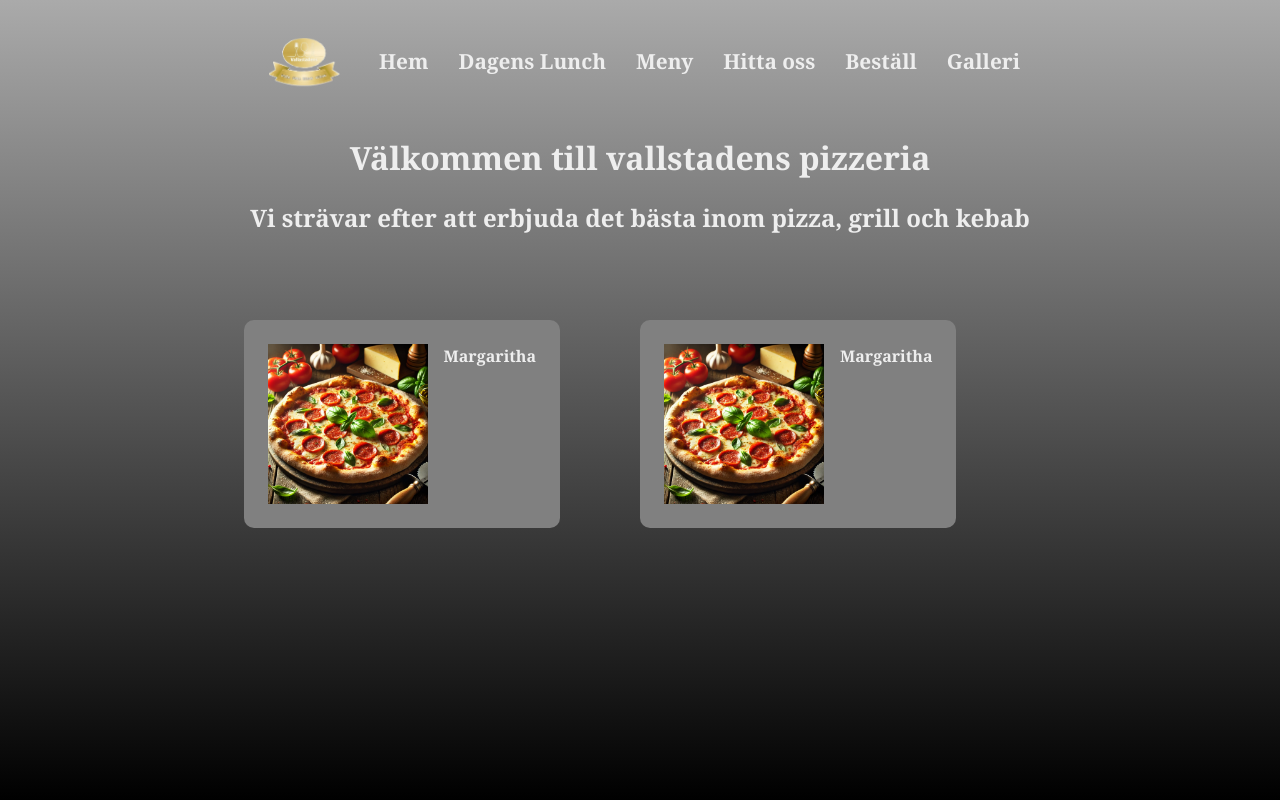
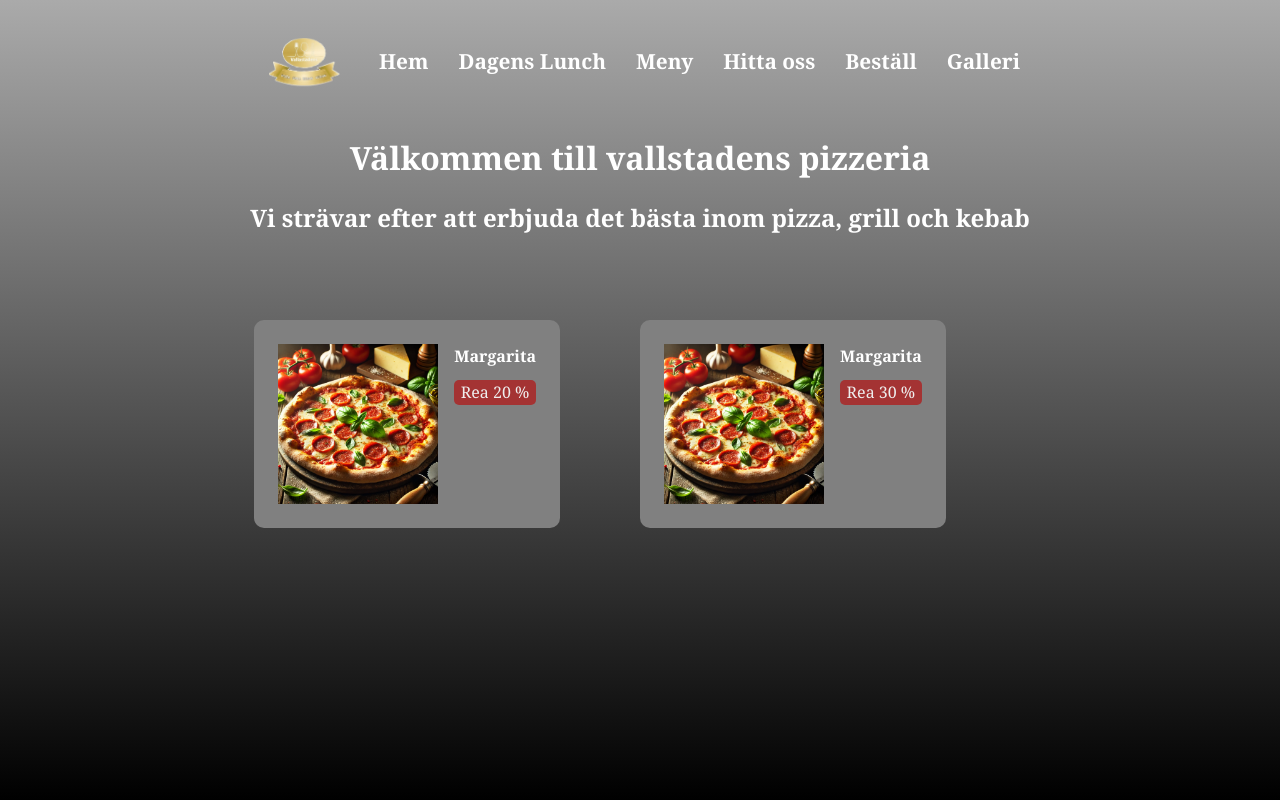
Before and after one commit to chrnas/webdevelopment-react, a React (Vite) app: page / in a window 1280 px wide. Shown: the top 800 px of the page. Built offline with nearby package versions, Linux system fonts and the light colour scheme.

Commit message:
Functionality complete

```diff
--- a/src/components/Footer.jsx
+++ b/src/components/Footer.jsx
@@ -2,7 +2,6 @@ import React from 'react';
 
 export default function Footer(){
     return (
-        <>
         <footer>
             <address>
             VALLASTADENS PIZZA, GRILL, KEBAB <br />
@@ -11,6 +10,5 @@ export default function Footer(){
             Tel: 013-10 44 10
             </address>
         </footer>
-        </>
     );
 }
--- /dev/null
+++ b/src/gallery/EmailForm.jsx
@@ -0,0 +1,32 @@
+import { useState } from 'react';
+
+export default function EmailForm(){
+
+    const [firstName, setFirstName] = useState('');
+    const [lastName, setLastName] = useState('');
+    const [subject, setSubject] = useState('');
+    const [message, setMessage] = useState('');
+    const [email, setEmail] = useState('');
+
+    function generateEmailFromForm(){
+        const body = `Hej,\n\n${message}\n\nKind Regards \n${firstName} ${lastName}`;
+        const mailToLink = `mailto:${email}?subject=${encodeURIComponent(subject)}&body=${encodeURIComponent(body)}`;
+        window.location.href = mailToLink;
+    }
+
+    return (
+        <form>
+            <label htmlFor="fname">Name:</label><br />
+            <input type="text" id="fname" name="fname" placeholder="Enter first name..." value={firstName} onChange={(e) => setFirstName(e.target.value)} /><br />
+            <label htmlFor="lname">Last name:</label><br />
+            <input type="text" id="lname" name="lname" placeholder="Enter last name..." value = {lastName} onChange={(e) => setLastName(e.target.value)}/><br />
+            <label htmlFor="subject">Subject:</label><br />
+            <input type="text" id="subject" name="subject" placeholder="Enter subject..." value={subject} onChange={(e) => setSubject(e.target.value)}/><br />
+            <label htmlFor="message">Message:</label><br />
+            <textarea type="text" id="message" name="message" placeholder="Enter message..." value={message} onChange={(e) => setMessage(e.target.value)}/><br />
+            <label htmlFor="email">Email:</label><br />
+            <input type="email" id="email" name="email" placeholder="Enter email..." value={email} onChange={(e) => setEmail(e.target.value)} /><br />
+            <input onClick={generateEmailFromForm} type="button" value="Submit" />
+        </form>
+    );
+}
--- /dev/null
+++ b/src/gallery/GalleryTable.jsx
@@ -0,0 +1,21 @@
+
+export default function GalleryTable(){
+    return (
+        <table>
+            <thead>
+                <tr>
+                <th>Video namn</th>
+                <th>Pizza</th>
+                <th>Insändare</th>
+                </tr>
+            </thead>
+            <tbody>
+                <tr>
+                <td>Pizza zideo 1</td>
+                <td>Margarita</td>
+                <td>Pål johnson</td>
+                </tr>
+            </tbody>
+    </table>
+    )
+}
--- /dev/null
+++ b/src/gallery/GalleryVideo.jsx
@@ -0,0 +1,9 @@
+
+export default function GalleryVideo(){
+    return (
+        <video controls>
+            <source src="./src/assets/video_pizza.mp4" type="video/mp4" alt="video, pizza" />
+            Your browser does not support the video tag.
+        </video>
+    )
+}
--- a/src/home-page/HomePage.jsx
+++ b/src/home-page/HomePage.jsx
@@ -2,24 +2,6 @@ import Footer from '../components/Footer.jsx'
 import OfferCard from './OfferCard.jsx'
 
 export default function HomePage() {
-
-    const margharitaParams = {
-        descriptionId: 'margaritha-offercard-description',
-        ingredientsId: 'margaritha-offercard-ingredients',
-        offerCardDescription: 'En klassisk pizza med tomatsås, mozzarella och färsk basilika – enkel och smakrik.',
-        offerText: 'Rea 20 %',
-        src: './src/assets/margarita.webp',
-        altText: 'pizza, margarita'
-    }
-
-    const vesuvioParams = {
-        descriptionId: 'vesuvio-offercard-description',
-        ingredientsId: 'vesuvio-offercard-ingredients',
-        offerCardDescription: 'En pizza med tomatsås, mozzarella och skinka – en fyllig och härlig favorit!',
-        offerText: 'Rea 30 %',
-        src: './src/assets/vesuvio.webp',
-        altText: 'pizza, vesuvio'
-    }
 
     return (
         <>
@@ -32,8 +14,16 @@ export default function HomePage() {
             </div>
             <div className="main-content">
                 <div className="offer-lane">
-                    <OfferCard params={margharitaParams}/>
-                    <OfferCard params={vesuvioParams}/>
+                    <OfferCard offerCardDescription='En klassisk pizza med tomatsås, mozzarella och färsk basilika – enkel och smakrik.'
+                                offerText='Rea 20 %'
+                                altText='pizza, margarita'
+                                redirectLink='/menu?filter=Margherita'
+                    />
+                    <OfferCard offerCardDescription='En pizza med tomatsås, mozzarella och skinka – en fyllig och härlig favorit!'
+                                offerText='Rea 30 %'
+                                altText='pizza, vesuvio'
+                                redirectLink='/menu?filter=Vesuvio'
+                    />
                 </div>
             </div>
         </main>
--- a/src/home-page/OfferCard.jsx
+++ b/src/home-page/OfferCard.jsx
@@ -1,30 +1,31 @@
+import { useState } from "react";
+import { useNavigate } from 'react-router-dom';
 
-export default function OfferCard(params) {
+export default function OfferCard({offerCardDescription, offerText, altText, redirectLink}) {
 
-    function expandOfferCard(){
-        if (!document.getElementById(params.ingredientId)){
-            const descriptionElement = document.createElement("p");
-            descriptionElement.id = params.ingredientId;
-            descriptionElement.innerHTML = params.offerCardDescription;
-            const offerCardElement = document.getElementById(params.descriptionId);
-            offerCardElement.appendChild(descriptionElement)
-        }
+  const [isDescriptionVisible, setDescriptionVisible] = useState(false);
+  const navigate = useNavigate();
+
+  function expandOfferCard() {
+    setDescriptionVisible(true);
   }
 
-    function collapseOfferCard(){
-        const description = document.getElementById(params.ingredientId)
-        if (description){
-            const offerCardElement = document.getElementById(params.descriptionId);
-            offerCardElement.removeChild(description);
-        }
+  function collapseOfferCard() {
+    setDescriptionVisible(false);
   }
 
   return (
-        <div onMouseOver={expandOfferCard} onMouseLeave={collapseOfferCard} className="offer-card">
-            <img src='./src/assets/margarita.webp' alt={params.altText} />
-            <div id={params.descriptionId} className="offer-text">
-                <h3>Margaritha</h3>
-                <div className="offer-text">{params.offerText}</div>
+    <div
+      onMouseOver={expandOfferCard}
+      onMouseLeave={collapseOfferCard}
+      onClick={() => navigate(redirectLink)}
+      className="offer-card"
+    >
+      <img src="./src/assets/margarita.webp" alt={altText} />
+      <div className="offer-text">
+        <h3>Margarita</h3>
+        <div className="offer-text">{offerText}</div>
+        {isDescriptionVisible && <p>{offerCardDescription}</p>}
       </div>
     </div>
   );
--- a/src/index.css
+++ b/src/index.css
@@ -80,28 +80,28 @@ footer {
 h1 {
   font-size: 2rem;
   font-weight: bold;
-  color: #eeeeee;
+  color: hsl(0, 0%, 100%);
   margin-bottom: 1rem;
 }
 
 h2 {
   font-size: 1.5rem;
   font-weight: bold;
-  color: #eeeeee;
+  color: #ffffff;
   margin-bottom: 0.8rem;
 }
 
 h3 {
   font-size: 1rem;
   font-weight: bold;
-  color: #eeeeee;
+  color: #ffffff;
   margin-bottom: 0.6rem;
 }
 
 a {
   text-decoration: none;
-  color: #eeeeee;
-  color: #eeeeee;
+  color: #ffffff;
+  color: #ffffff;
   transition: color 0.3s, text-shadow 0.3s;
 }
 
@@ -190,7 +190,7 @@ nav a {
   cursor: pointer;
   border-radius: 5px;
   text-decoration: none;
-  color: #eeeeee;
+  color: #ffffff;
   transition: color 0.3s, text-shadow 0.3s;
 }
 
@@ -217,6 +217,8 @@ nav a:hover {
 
 .offer-card:hover{
   transform: scale(1.05);
+  color: #fcfeff;
+  text-shadow: 0 0 3px #fcfeff;
 }
 
 .offer-card img{
--- a/src/menu/MenuDisplay.jsx
+++ b/src/menu/MenuDisplay.jsx
@@ -1,8 +1,18 @@
 import { useState, useMemo } from "react";
+import { useNavigate, useLocation } from "react-router-dom";
 
 export default function MenuDisplay({ items }) {
-  const [filterValue, setFilterValue] = useState("");
-  const [selectedCategory, setSelectedCategory] = useState("");
+  const navigate = useNavigate();
+  const location = useLocation();
+  const [filterValue, setFilterValue] = useState(new URLSearchParams(location.search).get("filter") || "");
+  const [selectedCategory, setSelectedCategory] = useState(new URLSearchParams(location.search).get("category") || "");
+
+  const updateURL = (filter, category) => {
+    const params = new URLSearchParams();
+    if (filter) params.set("filter", filter);
+    if (category) params.set("category", category);
+    navigate({ search: params.toString() });
+  };
 
   const filteredItems = useMemo(() => {
     return items.filter((item) => {
@@ -20,46 +30,33 @@ export default function MenuDisplay({ items }) {
   }, [items, filterValue, selectedCategory]);
 
   const handleFilterChange = (e) => {
-    setFilterValue(e.target.value);
+    const newFilter = e.target.value;
+    setFilterValue(newFilter);
+    updateURL(newFilter, selectedCategory);
   };
 
   const handleCategoryClick = (category) => {
-    // Toggle the category selection
-    if (selectedCategory === category) {
-      setSelectedCategory(""); // If the category is already selected, deselect it
-    } else {
-      setSelectedCategory(category); // If not selected, select the category
-    }
+    const newCategory = selectedCategory === category ? "" : category; // Toggle category
+    setSelectedCategory(newCategory);
+    updateURL(filterValue, newCategory);
   };
+
+  const categories = ['pizza', 'salad', 'pasta', 'other'];
 
   return (
     <>
       <div className="button-row">
+        {categories.map((category) => (
           <button
-          className={`menu-button ${selectedCategory === 'pizza' ? 'selected' : ''}`}
-          onClick={() => handleCategoryClick('pizza')}
+            key={category}
+            className={`menu-button ${selectedCategory === category ? "selected" : ""}`}
+            onClick={() => handleCategoryClick(category)}
           >
-          Pizza
+            {category.charAt(0).toUpperCase() + category.slice(1)}
           </button>
-        <button
-          className={`menu-button ${selectedCategory === 'salad' ? 'selected' : ''}`}
-          onClick={() => handleCategoryClick('salad')}
-        >
-          Sallad
-        </button>
-        <button
-          className={`menu-button ${selectedCategory === 'pasta' ? 'selected' : ''}`}
-          onClick={() => handleCategoryClick('pasta')}
-        >
-          Pasta
-        </button>
-        <button
-          className={`menu-button ${selectedCategory === 'other' ? 'selected' : ''}`}
-          onClick={() => handleCategoryClick('other')}
-        >
-          Annat
-        </button>
+        ))}
       </div>
+
       <input
         type="text"
         value={filterValue}
@@ -67,14 +64,18 @@ export default function MenuDisplay({ items }) {
         placeholder="Filter items"
       />
 
+      {filteredItems.length === 0 ? (
+        <p>No items found</p>
+      ) : (
         <ul>
-        {filteredItems.map((item, index) => (
-          <li key={index} category={item.category}>
+          {filteredItems.map((item) => (
+            <li key={item.id} category={item.category}>
               <h3>{item.name}</h3>
               <p>{item.description}</p>
             </li>
           ))}
         </ul>
+      )}
     </>
   );
 }
```
Also changed, not shown: src/gallery/GalleryPage.jsx (+10 -54 lines). Lines whose indentation alone changed are shown as unchanged.
